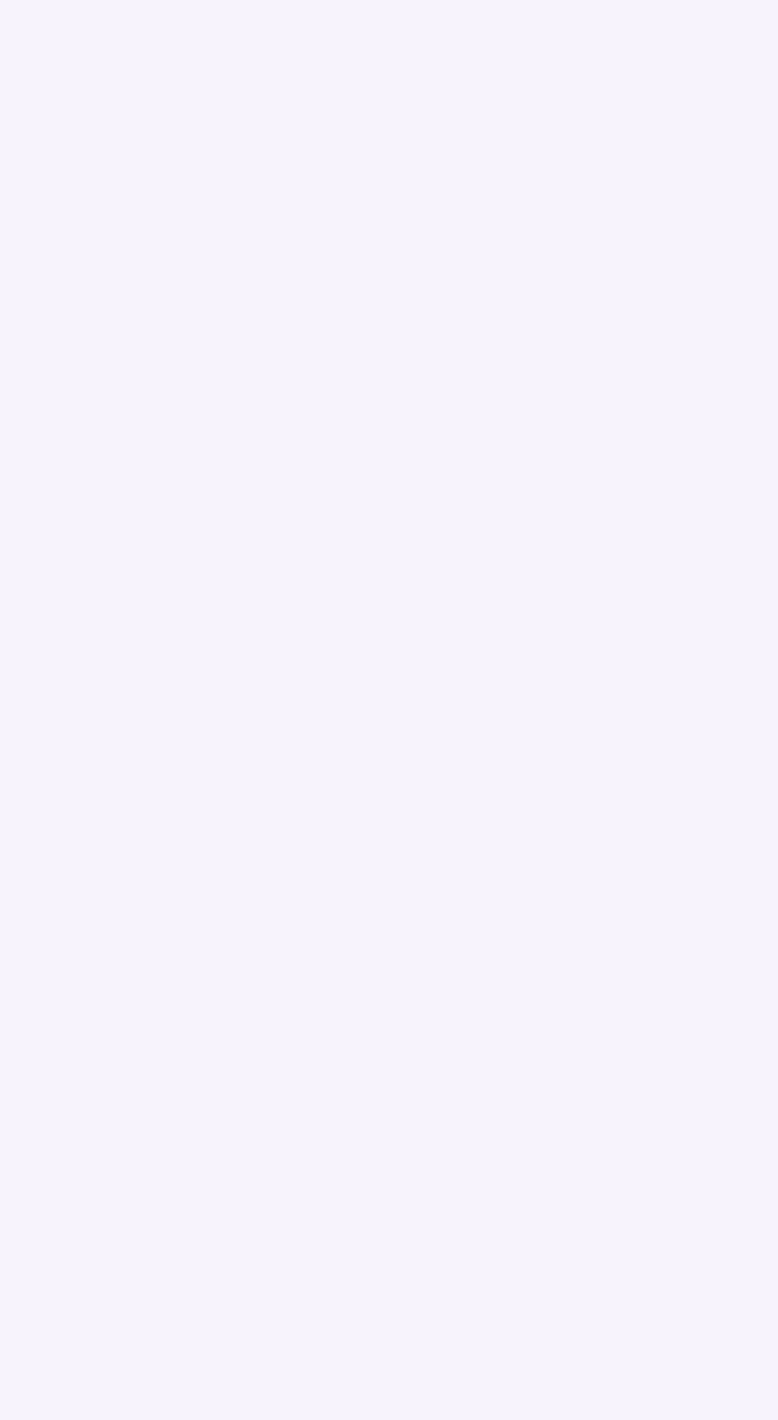
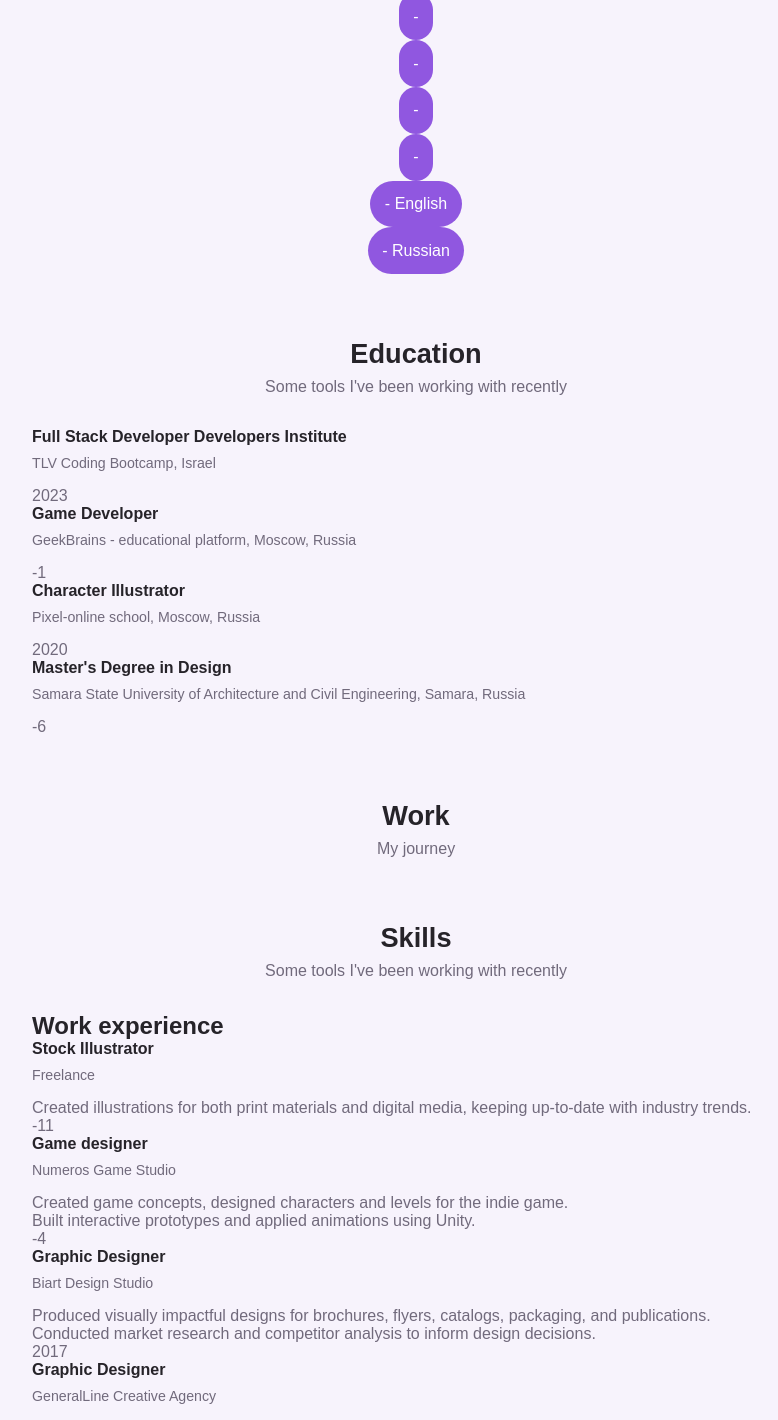
Before and after one commit to Ladzha/portfolio-react, a React (Create React App) app: page / in a window 1280 px wide. Shown: the part 1330-2750 px from the top of the page, without its empty margins (224-1002 px from the left). Before the commit the page ends 949 px from the top, so only its background shows below. Built offline with nearby package versions, Linux system fonts and the light colour scheme.

Commit message:
added structure

```diff
--- a/src/App.jsx
+++ b/src/App.jsx
@@ -17,14 +17,24 @@ function App() {
       </Section>
       <Section sectionName ={"skills"}
       title={"Skills"}
-      subtitle ={"Some tools I've been working with recently"}> <SkillList/>
+      subtitle ={"Some tools I've been working with recently"}> <SkillsSection/>
       </Section>
-      {/* <About/>
-      <EducationSection/>
-      <WorkSection/>
-      <SkillsSection/>
-      <ProjectsSection/>
-      <Contact/> */}
+      <Section sectionName ={"education"}
+      title={"Education"}
+      subtitle ={"Some tools I've been working with recently"}> <EducationSection/>
+      </Section>
+      <Section sectionName ={"work"}
+      title={"Work"}
+      subtitle ={"My journey"}> <WorkSection/>
+      </Section>
+      <Section sectionName ={"portfolio"}
+      title={"Portfolio"}
+      subtitle ={"Here are a few projects"}> <ProjectsSection/>
+      </Section>
+      <Section sectionName ={"contact"}
+      title={"Contact"}
+      subtitle ={"Some tools I've been working with recently"}> <Contact/>
+      </Section>
     </div>
   );
 }
--- a/src/components/Experience/Education/EducationCard.jsx
+++ b/src/components/Experience/Education/EducationCard.jsx
@@ -1,8 +1,12 @@
 import React from 'react'
 
-const EducationCard = ({education}) => {
+const EducationCard = ({title, subtitle, year}) => {
   return (
-    <div>{education}</div>
+    <div>
+      <h3 className='qualification-title'>{title}</h3>
+      <p className='qualification-subtitle'>{subtitle}</p>
+      <p className='year'>{year}</p>
+    </div>
   )
 }
 
--- a/src/components/Experience/Education/EducationList.jsx
+++ b/src/components/Experience/Education/EducationList.jsx
@@ -5,8 +5,12 @@ import {education} from '../ExperienceInfo.jsx'
 const EducationList = () => {
   return (
     <div>
-      {education.map((education, index)=>
-      <EducationCard education={education}/>
+      {education.map((education)=>
+      <EducationCard
+        key={education.id}
+        title={education.name}
+        subtitle={education.place}
+        year={education.year}/>
       )}
     </div>
   )
--- a/src/components/Experience/ExperienceInfo.jsx
+++ b/src/components/Experience/ExperienceInfo.jsx
@@ -1,22 +1,132 @@
-export const education = ['education-1', 'education-2', 'education-3']
-export const works = ['work-1', 'work-2', 'work-3']
+export const education = [
+  { id: 1,
+    name: "Full Stack Developer Developers Institute",
+    place: "TLV Coding Bootcamp, Israel",
+    year: 2023},
+
+  { id: 2,
+    name: "Game Developer",
+    place: "GeekBrains - educational platform, Moscow, Russia",
+    year: 2022-2023},
+
+  { id: 3,
+    name: "Character Illustrator",
+    place: "Pixel-online school, Moscow, Russia",
+    year: 2020},
+
+  { id: 4,
+    name: "Master's Degree in Design",
+    place: "Samara State University of Architecture and Civil Engineering, Samara, Russia",
+    year: 2004-2010},
+]
+
+export const works = [
+  {
+    id: 1,
+    name: "Stock Illustrator",
+    place: "Freelance",
+    activity: ["Created illustrations for both print materials and digital media, keeping up-to-date with industry trends."],
+    year: 2012-2023
+  },
+  {
+    id: 2,
+    name: "Game designer",
+    place: "Numeros Game Studio",
+    activity: [
+      "Created game concepts, designed characters and levels for the indie game.",
+
+      "Built interactive prototypes and applied animations using Unity."],
+    year: 2018-2022
+  },
+  {
+    id: 3,
+    name: "Graphic Designer",
+    place: "Biart Design Studio",
+    activity: [
+      "Produced visually impactful designs for brochures, flyers, catalogs, packaging, and publications.",
+
+      "Conducted market research and competitor analysis to inform design decisions."],
+    year: 2017
+  },
+  {
+    id: 4,
+    name: "Graphic Designer",
+    place: "GeneralLine Creative Agency",
+    activity: [
+      "Designed layouts for magazines, newsletters, and publications, focusing on readability and aesthetics.",
+
+      "Adhered to brand guidelines and project specifications with meticulous attention to detail."],
+    year: 2013-2016
+  },
+  {
+    id: 5,
+    name: "Pre-press Designer",
+    place: "A2 Print House",
+    activity: [
+      "Created layouts and performed pre-press preparation for office and clinical documents.",
+
+      "Ensured accurate color reproduction and proper formatting for printing."],
+    year: 2013
+  },
+  {
+    id: 6,
+    name: "Teacher of AutoCad program",
+    place: "'Perspektiva' - Training and Employment center",
+    activity: [
+      "Developed structured learning programs and educated students in the AutoCAD program.",],
+    year: 2010-2011
+  },
+  ]
+
 export const skills = [
   {
-    name: 'React.js', icon: ''
+    id: 1, name: 'HTML', icon: ''
   },
   {
-    name: 'React.js', icon: ''
+    id: 2, name: 'CSS', icon: ''
   },
   {
-    name: 'Node.js', icon: ''
+    id: 3, name: 'React.js', icon: ''
   },
   {
-    name: 'Chakra', icon: ''
+    id: 4, name: 'Node.js', icon: ''
   },
   {
-    name: 'Tailwind CSS', icon: ''
+    id: 5, name: 'SQL', icon: ''
   },
   {
-    name: 'CSS', icon: ''
+    id: 6, name: 'Postman', icon: ''
+  },
+  {
+    id: 7, name: 'GitHub', icon: ''
+  },
+  {
+    id: 8, name: 'Chakra', icon: ''
+  },
+  {
+    id: 9, name: 'Tailwind CSS', icon: ''
+  },
+  {
+    id: 10, name: 'Illustrator', icon: ''
+  },
+  {
+    id: 11, name: 'Photoshop', icon: ''
+  },
+  {
+    id: 12, name: 'Figma', icon: ''
+  },
+  {
+    id: 13, name: 'Krita', icon: ''
+  },
+  {
+    id: 14, name: 'Piskel', icon: ''
+  },
+  {
+    id: 15, name: 'Aseprite', icon: ''
   },
 ]
+
+export const language = [
+  {id: 1, language: "English", level: "fluent"},
+  {id: 2, language: "Russian", level: "native"},
+]
--- a/src/components/Experience/Skills/Skill.jsx
+++ b/src/components/Experience/Skills/Skill.jsx
@@ -1,12 +1,16 @@
 import React from 'react'
 
-const Skill = ({skills}) => {
-  console.log(skills);
+const Skill = ({name, language}) => {
+
   return (
     <div>
-      {skills.map((skill, index)=>
-      <p>{skill.name}</p>)}
-
+      <div className="skill-list grid">
+        <div className="skills-data">
+          <div className="skills-list">
+            <p className="skill"><span className="bold-text">{name}</span> - {language} </p>
+          </div>
+        </div>
+      </div>
     </div>
   )
 }
--- a/src/components/Experience/Skills/SkillList.jsx
+++ b/src/components/Experience/Skills/SkillList.jsx
@@ -1,11 +1,19 @@
-import React from 'react'
-import Skill from './Skill'
-import {skills} from '../ExperienceInfo.jsx'
+import React from 'react';
+import Skill from './Skill';
+import {skills} from '../ExperienceInfo.jsx';
+import {language} from '../ExperienceInfo.jsx';
 
 const SkillList = () => {
   return (
     <div>
-      <Skill skills={skills}/>
+      {skills.map((skill)=>
+      <Skill
+      key={skill.id}
+      skill={skill.name}/>)}
+      {language.map((language)=>
+      <Skill
+      key={language.id}
+      language={language.language}/>)}
     </div>
   )
 }
--- a/src/components/Experience/Work/WorkCard.jsx
+++ b/src/components/Experience/Work/WorkCard.jsx
@@ -1,8 +1,14 @@
 import React from 'react'
 
-const WorkCard = ({work}) => {
+const WorkCard = ({title, subtitle, activities, year}) => {
   return (
-    <div>{work}</div>
+    <div>
+      <h3 className='qualification-title'>{title}</h3>
+      <p className='qualification-subtitle'>{subtitle}</p>
+      {activities.map((activity)=>
+      <p className='qualification-body'>{activity}</p>)}
+      <p className='year'>{year}</p>
+    </div>
   )
 }
 
--- a/src/components/Experience/Work/WorkList.jsx
+++ b/src/components/Experience/Work/WorkList.jsx
@@ -5,10 +5,15 @@ import {works} from '../ExperienceInfo.jsx'
 const WorkList = () => {
   return (
     <div>
-      {works.map((work, index)=>
-      <WorkCard work={work}/>
+      <h2>Work experience</h2>
+      {works.map((work)=>
+      <WorkCard
+        key={work.id}
+        title={work.name}
+        subtitle={work.place}
+        activities={work.activity}
+        year={work.year}/>
       )}
-
     </div>
   )
 }
--- a/src/components/Section.jsx
+++ b/src/components/Section.jsx
@@ -3,9 +3,12 @@ import React from 'react'
 const Section = ({children, sectionName, title, subtitle}) => {
   return (
     <section className='section' id={sectionName}>
+
       <h2 className="section-title">{title}</h2>
       <span className="section-subtitle">{subtitle}</span>
+
       <div className='container'>{children}</div>
+
     </section>
   )
 }
```
